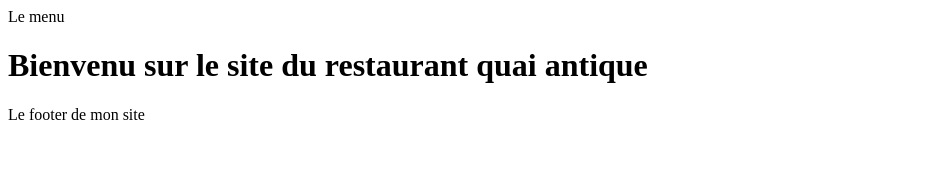
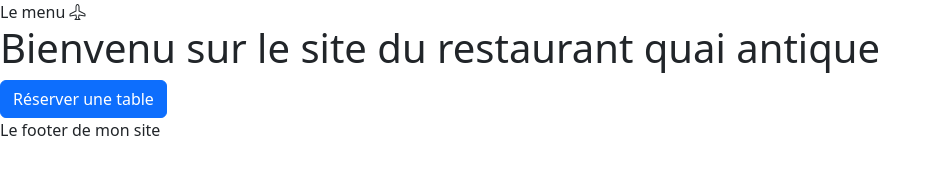
Before and after one commit to benbadj/projet-ecf, a website with bundled scripts: page index.html in a window 1280 px wide. Shown: the whole page, without its empty margins (0-941 px from the left). Built offline with nearby package versions, Linux system fonts and the light colour scheme; files whose address does not match are found by name.

Commit message:
install bootstrap

```diff
--- a/index.html
+++ b/index.html
@@ -3,10 +3,12 @@
 <head>
     <meta charset="UTF-8">
     <meta name="viewport" content="width=device-width, initial-scale=1.0">
+    <link rel="stylesheet" href="node_modules/bootstrap/dist/css/bootstrap.min.css">
+    <link rel="stylesheet" href="node_modules/bootstrap-icons/font/bootstrap-icons.css">
     <title>Document</title>
 </head>
 <body>
-    <header>Le menu</header>
+    <header>Le menu <i class="bi bi-airplane"></i></header>
 
 
     <main id="main-page"></main>
@@ -16,6 +18,7 @@
 
 
     <script type="module" src="Router/router.js"></script>
+    <script src="node_modules/bootstrap/dist/js/bootstrap.bundle.min.js"></script>
 
 
 
--- /dev/null
+++ b/package.json
@@ -0,0 +1,6 @@
+{
+  "dependencies": {
+    "bootstrap": "^5.3.8",
+    "bootstrap-icons": "^1.13.1"
+  }
+}
--- a/pages/home.html
+++ b/pages/home.html
@@ -1 +1,2 @@
 <h1>Bienvenu sur le site du restaurant quai antique</h1>
+<button class="btn btn-primary">Réserver une table</button>
```
Also changed, not shown: 2 other files.
